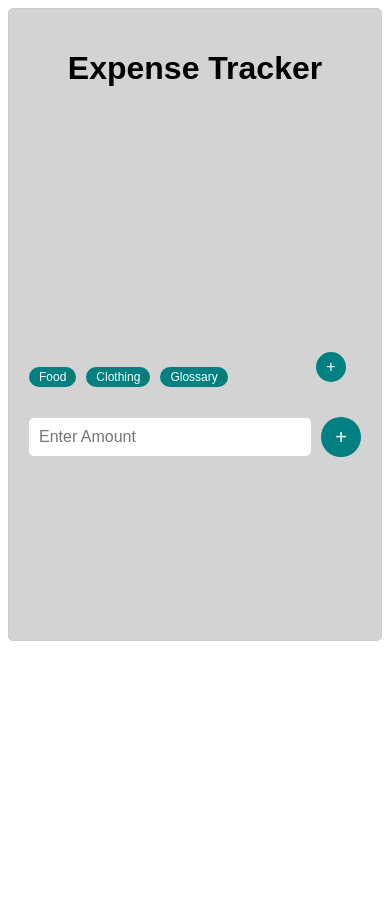
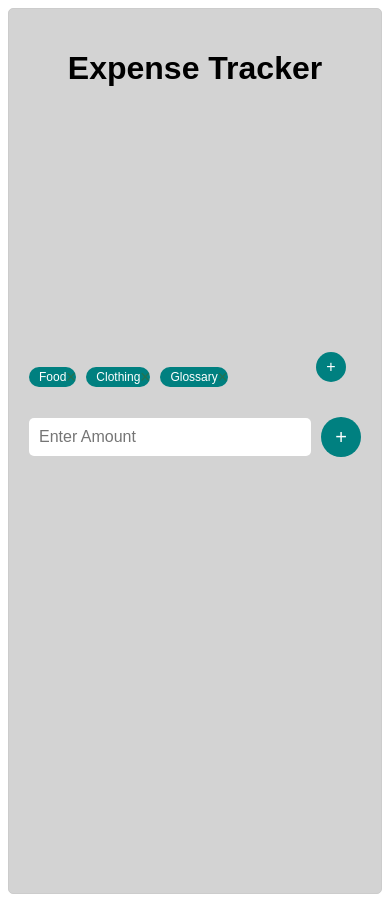
Before and after one commit to TizonX/Expense-Tracker, a Next.js app: page / in a window 390 px wide. Before the commit the page ends 844 px from the top, so only its background shows below. Built offline with nearby package versions, Linux system fonts and the light colour scheme.

Commit message:
fix: height increased

```diff
--- a/src/app/globals.css
+++ b/src/app/globals.css
@@ -1,6 +1,6 @@
 .expense-tracker-container {
   max-width: 30%;
-  min-height: 70vh;
+  min-height: 100vh;
   margin: 0 auto;
   padding: 20px;
   border: 1px solid #ccc;
@@ -198,7 +198,7 @@ ul {
 @media screen and (max-width: 768px) {
   .expense-tracker-container {
     max-width: 90%;
-    min-height: 70vh;
+    min-height: 100vh;
     margin: 0 auto;
     padding: 20px;
     border: 1px solid #ccc;
```
